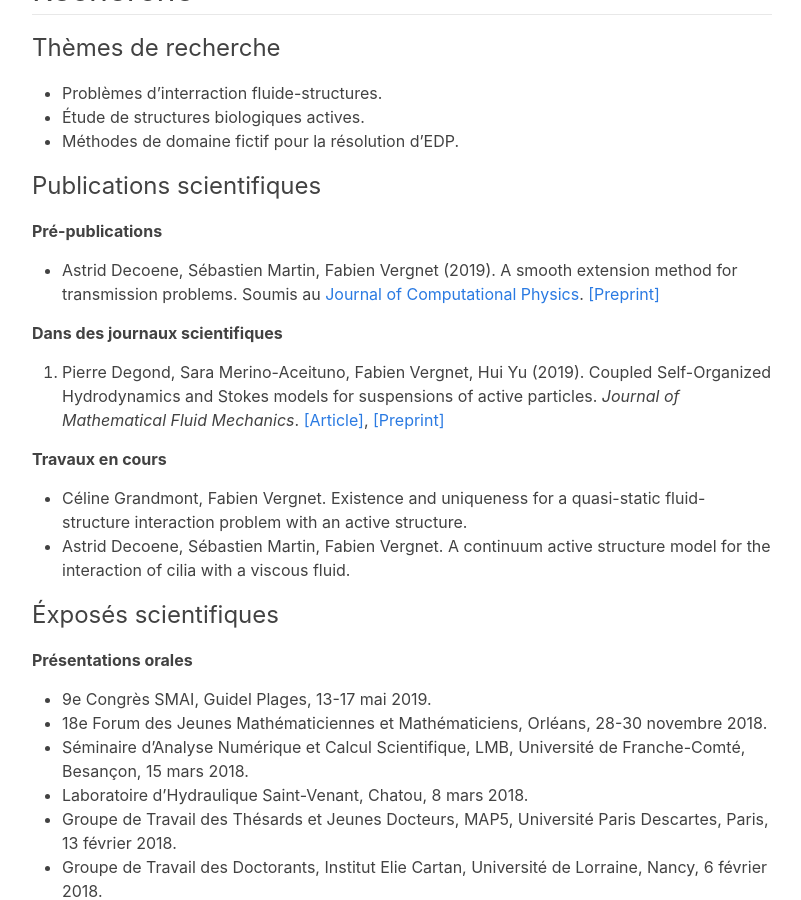
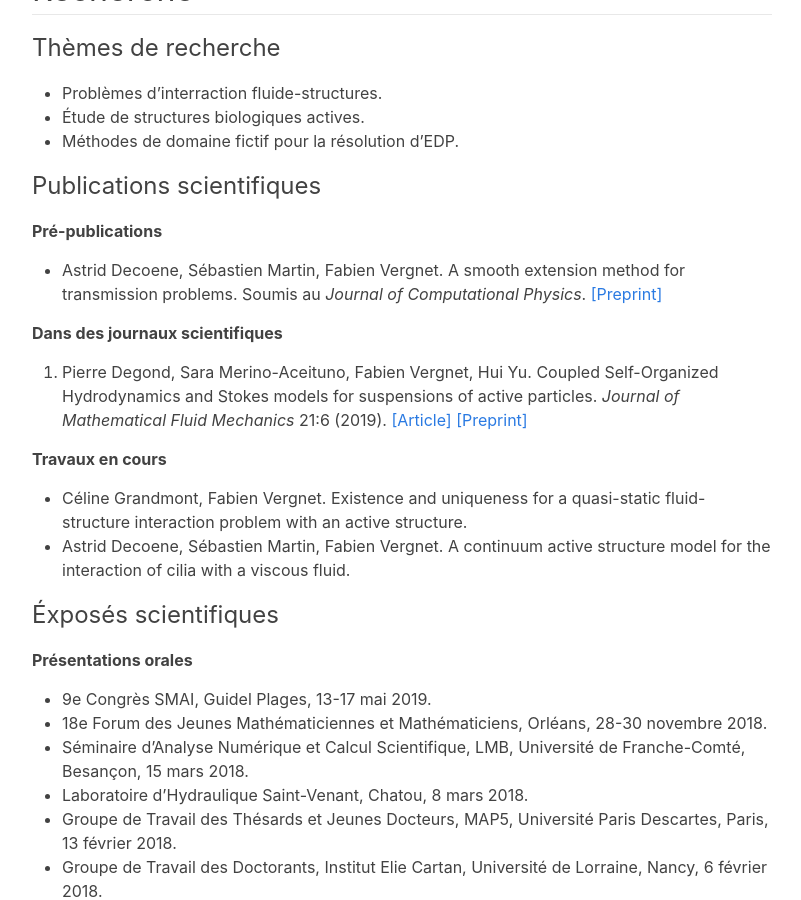
Before and after one commit to Fvergnet/fvergnet.github.io, a Jekyll site: the page built from index.md, in a window 1280 px wide and 900 px high, scrolled down 740 px. Shown: the whole window, without its empty margins (238-1039 px from the left). Built offline with Jekyll 4.4.1, drawn with Linux system fonts in a browser that asks for light colours; our own code applies the rules of GitHub Pages for plain Markdown files.

Commit message:
put journal in italic

```diff
--- a/index.md
+++ b/index.md
@@ -28,11 +28,10 @@ J'ai récemment soutenu une thèse en mathématiques appliquées au Laboratoire
 
 **Pré-publications**
 
-- Astrid Decoene, Sébastien Martin, Fabien Vergnet (2019). A smooth extension method for transmission problems. Soumis au [Journal of Computational Physics](https://www.journals.elsevier.com/journal-of-computational-physics). [[Preprint]](https://hal.archives-ouvertes.fr/hal-02146271v1)
+- Astrid Decoene, Sébastien Martin, Fabien Vergnet. A smooth extension method for transmission problems. Soumis au *Journal of Computational Physics*. [[Preprint]](https://hal.archives-ouvertes.fr/hal-02146271v1)
 
 **Dans des journaux scientifiques**
-
-0. Pierre Degond, Sara Merino-Aceituno, Fabien Vergnet, Hui Yu (2019). Coupled Self-Organized Hydrodynamics and Stokes models for suspensions of active particles. *Journal of Mathematical Fluid Mechanics*. [[Article]](https://rdcu.be/bjyha), [[Preprint]](https://arxiv.org/pdf/1706.05666.pdf)
+0. Pierre Degond, Sara Merino-Aceituno, Fabien Vergnet, Hui Yu. Coupled Self-Organized Hydrodynamics and Stokes models for suspensions of active particles. *Journal of Mathematical Fluid Mechanics* 21:6 (2019). [[Article]](https://rdcu.be/bjyha) [[Preprint]](https://arxiv.org/pdf/1706.05666.pdf)
 {: reversed="reversed"}
 
 **Travaux en cours**
```
Also changed, not shown: 2 other files.
